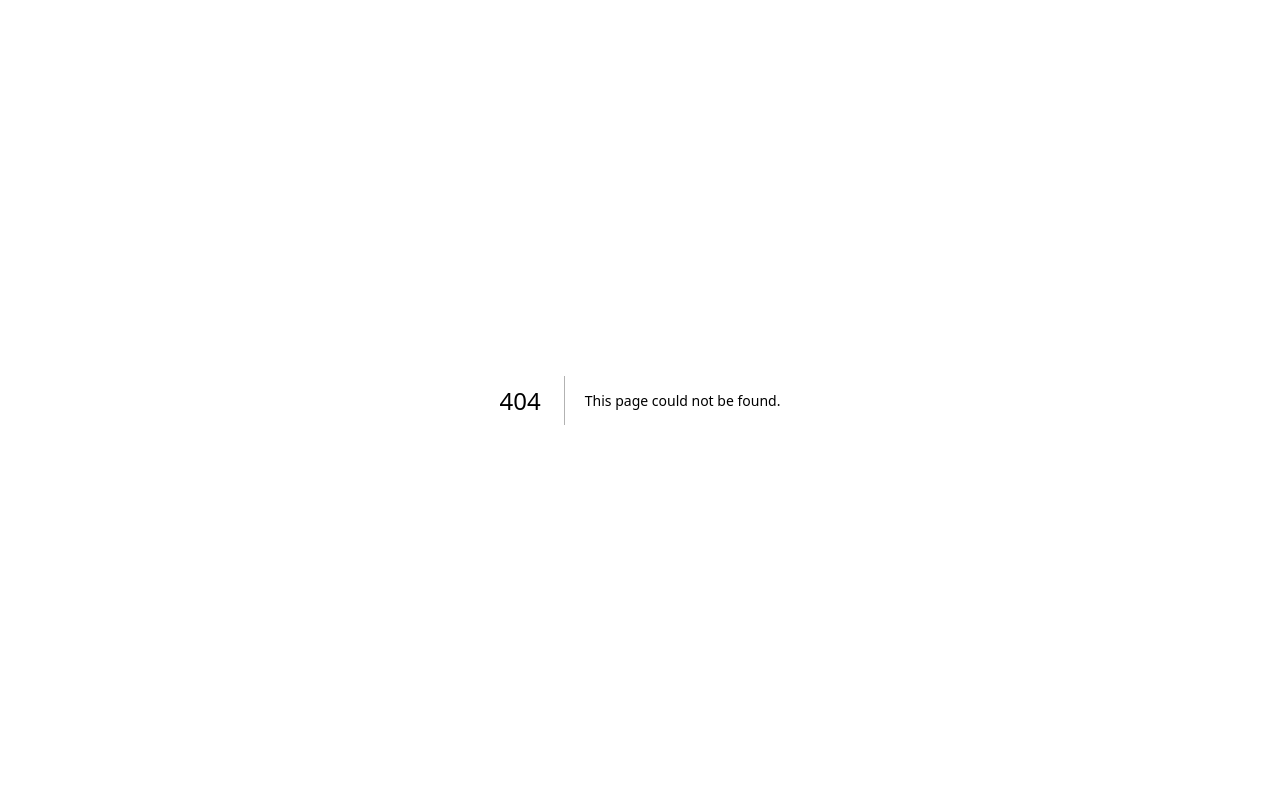
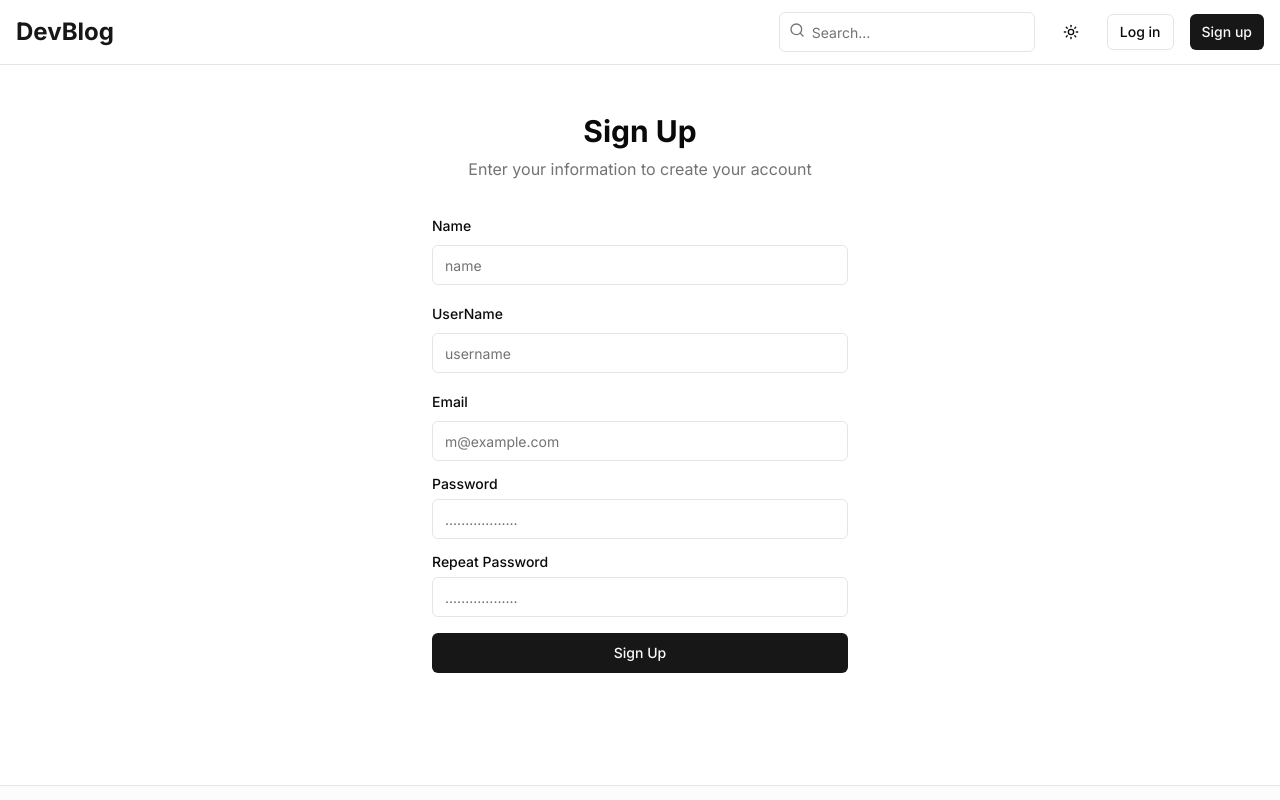
Before and after one commit to juabiDev/devblog, a Next.js app: page /signup in a window 1280 px wide. Before the commit this address had no page. Shown: the top 800 px of the page. Built offline with nearby package versions, Linux system fonts and the light colour scheme.

Commit message:
feature: add sign up page

```diff
--- /dev/null
+++ b/app/signup/page.tsx
@@ -0,0 +1,123 @@
+"use client"
+
+import type React from "react"
+
+import { useState } from "react"
+import { Button } from "@/components/ui/button"
+import { Input } from "@/components/ui/input"
+import { Label } from "@/components/ui/label"
+import { Checkbox } from "@/components/ui/checkbox"
+import { Header } from "@/components/header"
+import { Footer } from "@/components/footer"
+import { signUp } from "@/app/api/api"
+
+export default function SignUpPage() {
+  const [rememberMe, setRememberMe] = useState(false)
+
+  // TODO: add validations
+  const handleValidation = (data : any) => {
+    return {validate: true, errors: ""}
+  }
+
+  const handleSubmit = async (e : React.FormEvent<HTMLFormElement>) => {
+    e.preventDefault();
+    const form = e.currentTarget;
+    const formData = Object.fromEntries(new FormData(form).entries());
+
+    const validation = handleValidation(formData);
+
+    // TODO: add error messages below form
+    if(!validation.validate) {
+        return;
+    }
+
+    const formatterData : CreateUserRequest = {
+        name: formData.name.toString(),
+        username: formData.username.toString(),
+        email: formData.email.toString(),
+        password: formData.password.toString()
+    }
+
+    const isSignedUp = await signUp(formatterData);
+
+    // TODO: redirection to home and dialog message
+
+  }
+
+  return (
+    <div className="min-h-screen flex flex-col">
+      <Header />
+      <main className="flex-1 flex items-center justify-center py-12">
+        <div className="w-full max-w-md px-4">
+          <div className="text-center mb-8">
+            <h1 className="text-3xl font-bold">Sign Up</h1>
+            <p className="text-muted-foreground mt-2">Enter your information to create your account</p>
+          </div>
+          <div className="space-y-4">
+            <form onSubmit={handleSubmit} className="space-y-4">
+              <div className="space-y-2">
+                <Label htmlFor="name">Name</Label>
+                <Input
+                  id="name"
+                  type="text"
+                  name="name"
+                  placeholder="name"
+                  required
+                />
+              </div>
+              <div className="space-y-2">
+                <Label htmlFor="username">UserName</Label>
+                <Input
+                  id="username"
+                  type="text"
+                  name="username"
+                  placeholder="username"
+                  required
+                />
+              </div>
+              <div className="space-y-2">
+                <Label htmlFor="email">Email</Label>
+                <Input
+                  id="email"
+                  type="email"
+                  name="email"
+                  placeholder="m@example.com"
+                  required
+                />
+              </div>
+              <div className="space-y-2">
+                <div className="flex items-center justify-between">
+                  <Label htmlFor="password">Password</Label>
+                </div>
+                <Input
+                  id="password"
+                  type="password"
+                  name="password"
+                  placeholder=".................."
+                  required
+                />
+              </div>
+              <div className="space-y-2">
+                <div className="flex items-center justify-between">
+                  <Label htmlFor="repeatedpassword">Repeat Password</Label>
+                </div>
+                <Input
+                  id="repeatedpassword"
+                  type="password"
+                  name="password"
+                  placeholder=".................."
+                  required
+                />
+              </div>
+
+              <Button type="submit" className="w-full">
+                Sign Up
+              </Button>
+            </form>
+          </div>
+        </div>
+      </main>
+      <Footer />
+    </div>
+  )
+}
```
